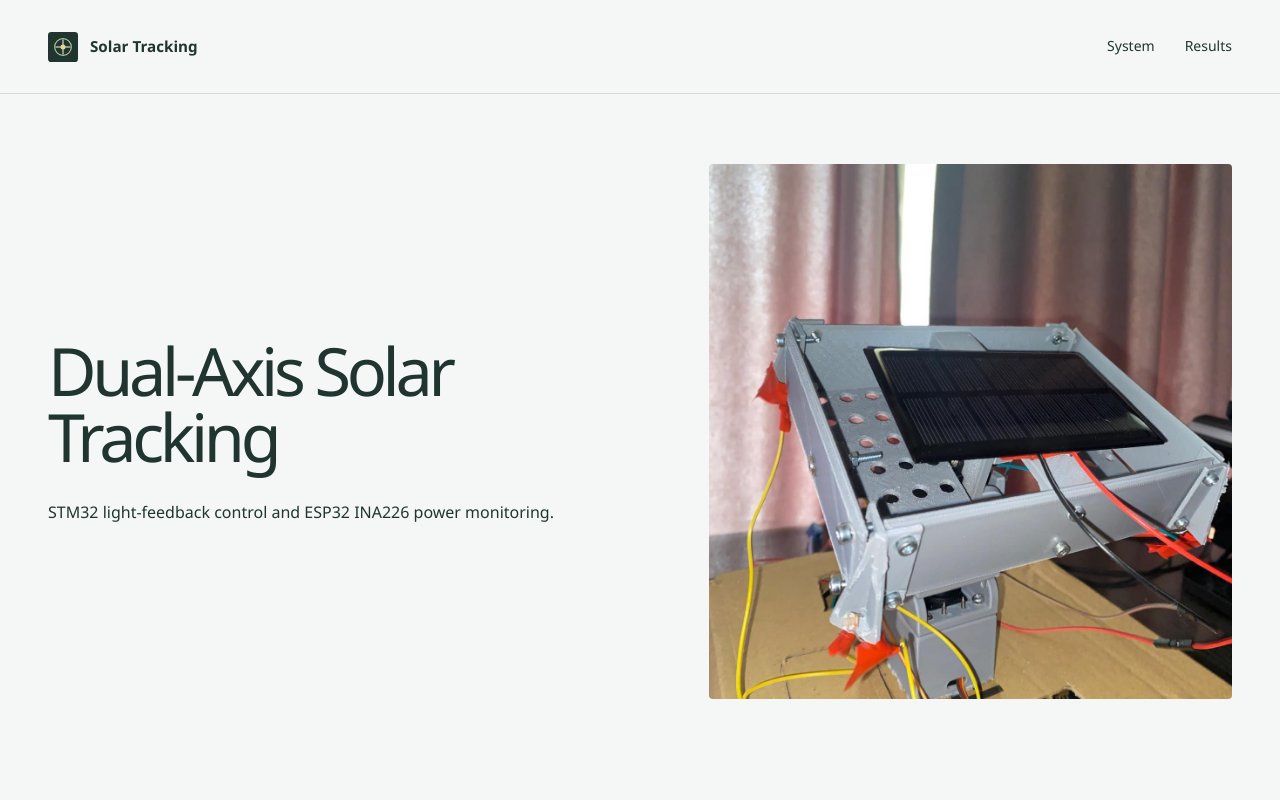
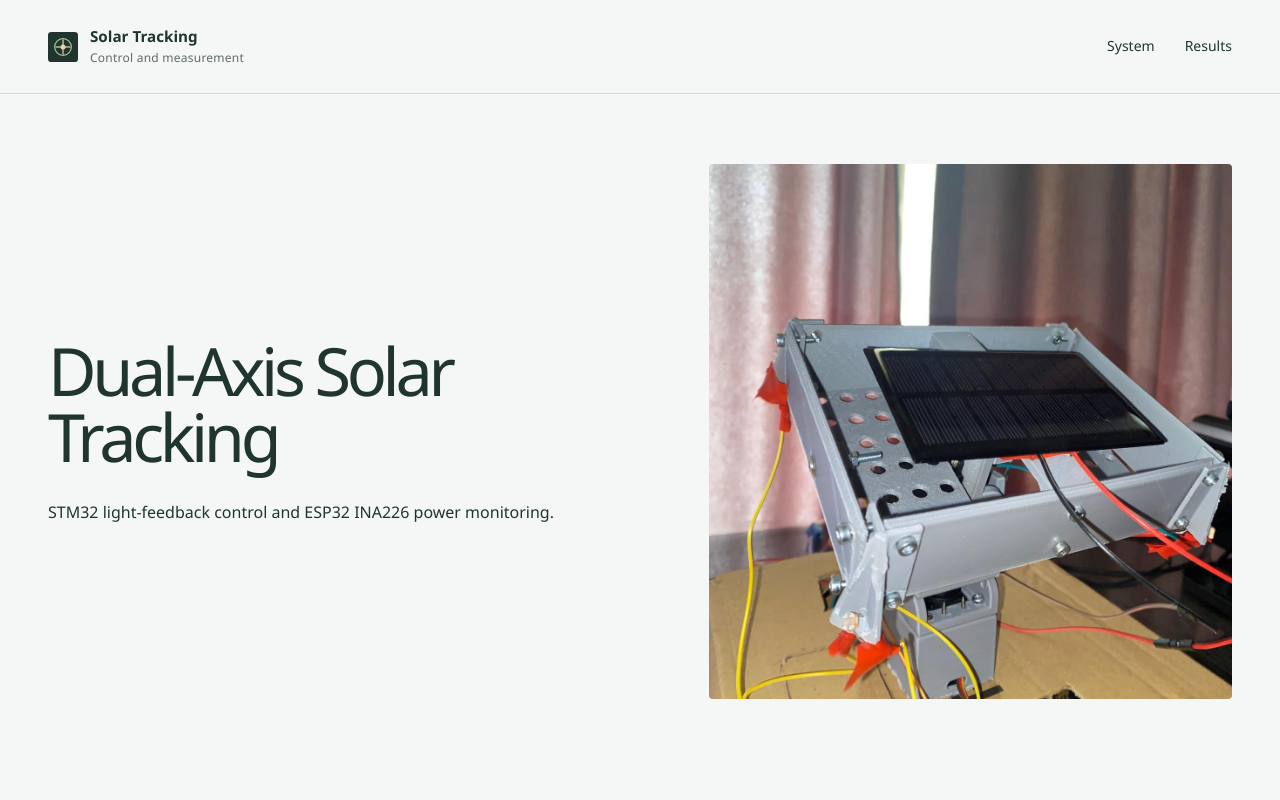
Before and after one commit to AishikTokdar/Dual-Axis-Solar-Tracking-and-Real-Time-Energy-Performance-Monitoring, a plain HTML site: page Website/dist/index.html in a window 1280 px wide. Shown: the top 800 px of the page. Drawn offline with Linux system fonts and the light colour scheme.

```diff
--- a/Website/dist/index.html
+++ b/Website/dist/index.html
@@ -10,7 +10,7 @@
 </head>
 <body>
 <header class="site-header">
-  <a class="wordmark" href="#main"><img src="assets/mark.svg" alt="" width="30" height="30"><span>Solar Tracking</span></a>
+  <a class="wordmark" href="#main"><img src="assets/mark.svg" alt="" width="30" height="30"><span>Solar Tracking<span class="wordmark-sub">Control and measurement</span></span></a>
   <nav><a href="#system">System</a><a href="#results">Results</a></nav>
 </header>
 <main id="main">
```
Also changed, not shown: 3 other files.
